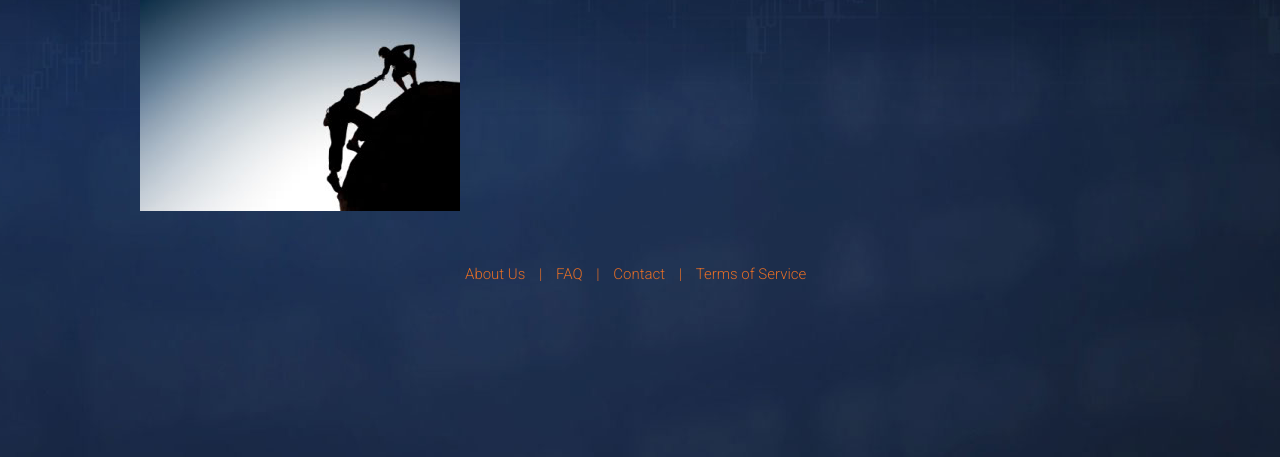
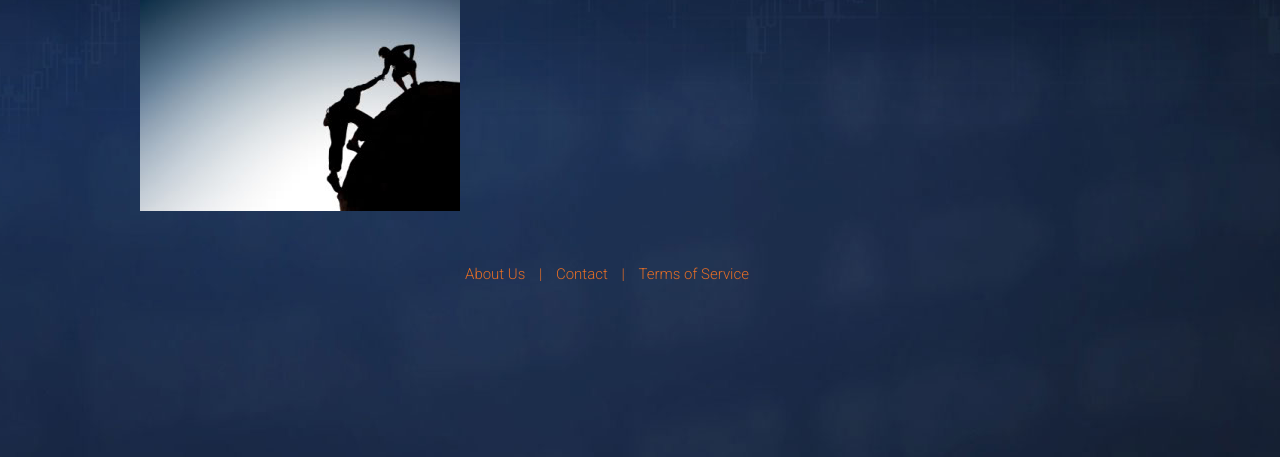
Before and after one commit to amosclerizier/Software_Engineering, a PHP site: page /index.php in a window 1280 px wide. Shown: the part 124-581 px from the top of the page. Run offline with PHP 8.4, Linux system fonts and the light colour scheme; some libraries are stand-ins or nearby versions.

Commit message:
change footer

```diff
--- a/footer.php
+++ b/footer.php
@@ -3,6 +3,6 @@
 <script id="cid0020000099200626419" data-cfasync="false" async src="//st.chatango.com/js/gz/emb.js" style="width: 250px;height: 350px;">{"handle":"healthbuddies","arch":"js","styles":{"a":"ff6600","b":52,"c":"000000","d":"000000","f":52,"i":52,"k":"ff6600","l":"ff6600","m":"ff6600","o":52,"p":"10","q":"ff6600","r":52,"fwtickm":1}}</script>
 </p>
 <p>
-		<a href='aboutus.php'>About Us</a> | <a href='#'> FAQ</a> | <a href='contact.php'> Contact</a> | <a href='termsofservice.php'> Terms of Service</a>
+		<a href='aboutus.php'>About Us</a> | <a href='contact.php'> Contact</a> | <a href='termsofservice.php'> Terms of Service</a>
 </p>
 </div>
```
